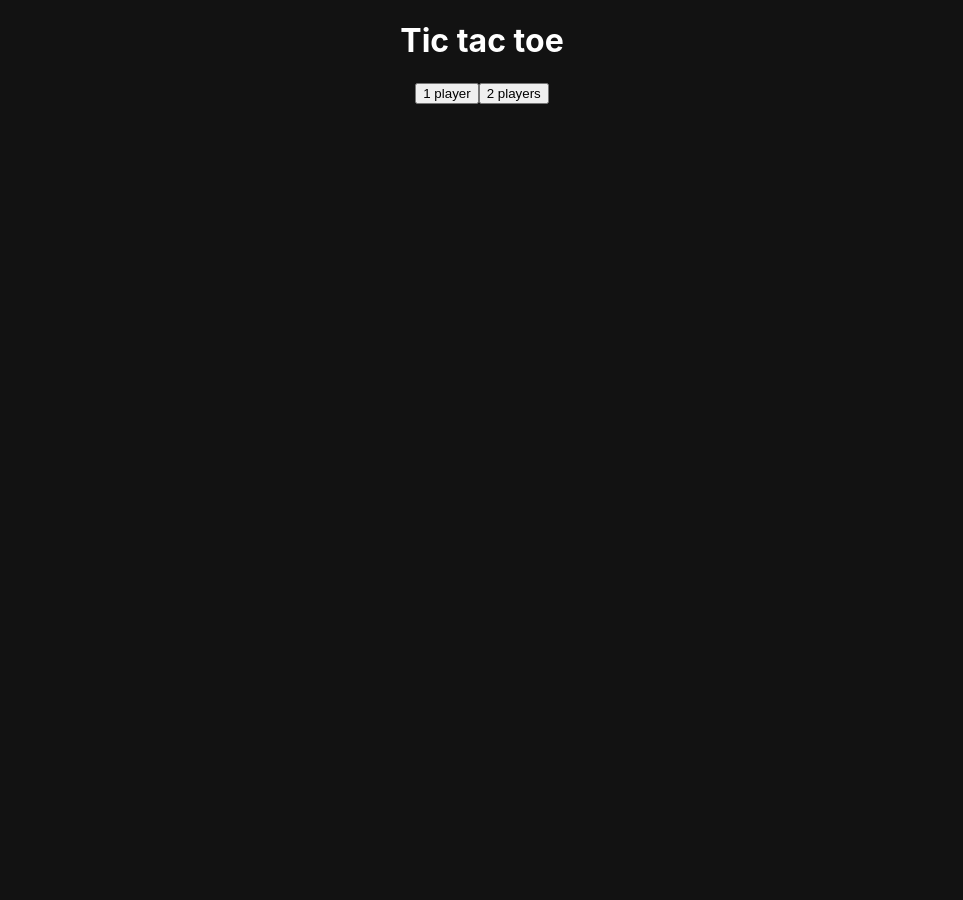
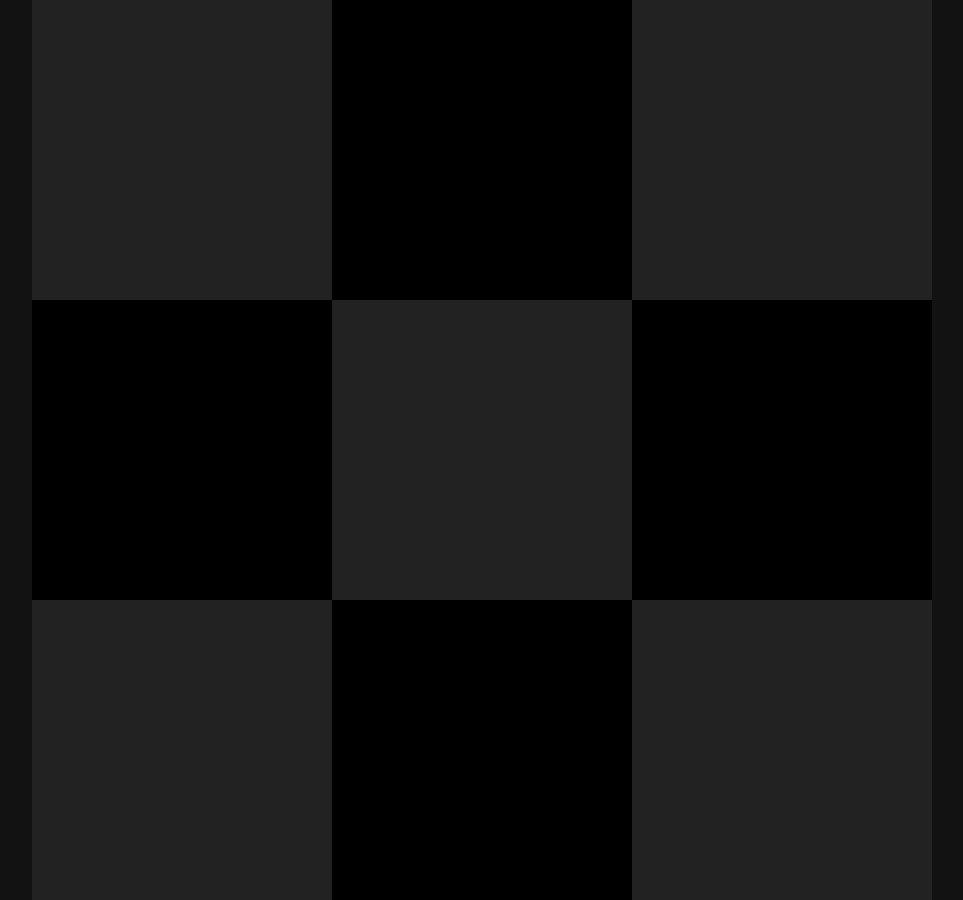
Before and after one commit to bobromero/tic-tac-toe-bot, a React (Create React App) app: page /Game in a window 1280 px wide. Before the commit this address led to /404. Shown: the whole page, without its empty margins (158-1121 px from the left). Before the commit the page ends 800 px from the top, so only its background shows below. Built offline with nearby package versions, Linux system fonts and the light colour scheme.

Commit message:
react is broken

```diff
--- a/src/App.js
+++ b/src/App.js
@@ -10,8 +10,7 @@ function App() {
       <Router>
       <Switch>
         <Route exact path="/" component={MainPage} />
-        <Route exact path="/1PlayerGame" component={GameManager}/>
-        <Route exact path="/2PlayerGame" component={GameManager}/>
+        <Route exact path="/Game" component={GameManager}/>
         <Route exact path="/404" component={MainPage} />
         <Redirect to="/404"/>
       </Switch>
--- /dev/null
+++ b/src/components/Bot.jsx
@@ -0,0 +1,6 @@
+const Bot = () =>{
+    return(
+        <div></div>
+    );
+}
+export default Bot;
--- a/src/components/GameManager.jsx
+++ b/src/components/GameManager.jsx
@@ -1,15 +1,16 @@
-import {useState} from 'react';
+import React,{useState} from 'react';
 import Grid from './Grid';
 let array = [null,null,null,null,null,null,null,null,null];
 const GameManager = () =>{
     const [player2, setPlayer2] = useState(true);
-    const [turn, setTurn] = useState(true);
+
     return(
         <div>
             <Grid
                 array = {array}
-                player2 = {player2}
+
             />
+
         </div>
     )
 }
--- a/src/components/Grid.jsx
+++ b/src/components/Grid.jsx
@@ -1,4 +1,4 @@
-import {useState, useEffect} from 'react';
+import React, { useState } from 'react';
 let winCombinations = [
     [0,1,2],
     [3,4,5],
@@ -10,6 +10,7 @@ let winCombinations = [
     [2,4,6],
 ]
 const Grid = (array) =>{
+    const [playBot, setPlayBot] = useState(true);
     const [moves, setMoves] = useState(0);
     const [turn, setTurn] = useState(true);
     const [gameOver, setGameOver] = useState(false)
@@ -26,13 +27,10 @@ const Grid = (array) =>{
         if(gameOver){
             return;
         }
-        if (played.includes(index)){
-            return;
-        }
-        array.array[index] = turn ? 'x' : 'o';
-        setTurn(!turn);
-        setMoves(moves + 1);
-        played.push(index);
+        // if(!turn && playBot){
+        //     return;
+        // }
+        playMove(index);
         if (checkWin(array.array, turn ? "x" : "o")){
             console.log('win');
             setGameOver(true);
@@ -41,6 +39,25 @@ const Grid = (array) =>{
             console.log("Game Over Draw");
             setGameOver(true);
         }
+
+    }
+    function playMove(index){
+        if (played.includes(index)){
+            return;
+        }
+        array.array[index] = turn ? 'x' : 'o';
+        setTurn(!turn);
+        setMoves(moves + 1);
+        played.push(index);
+    }
+    function BotMove(){
+        if(turn){
+            return;
+        }
+        if(!playBot){
+            return;
+        }
+
     }
     for(let i = 0; i < array.array.length; i++){
         let cubeStyle = {
--- a/src/components/MainPage.jsx
+++ b/src/components/MainPage.jsx
@@ -4,8 +4,7 @@ const MainPage = () =>{
     return(
         <div>
             <h1>Tic tac toe</h1>
-            <Link to="/1PlayerGame"><button>1 player</button></Link>
-            <Link to="/2PlayerGame"><button>2 players</button></Link>
+            <Link to="/Game"><button>Play</button></Link>
         </div>
     );
 }
```
